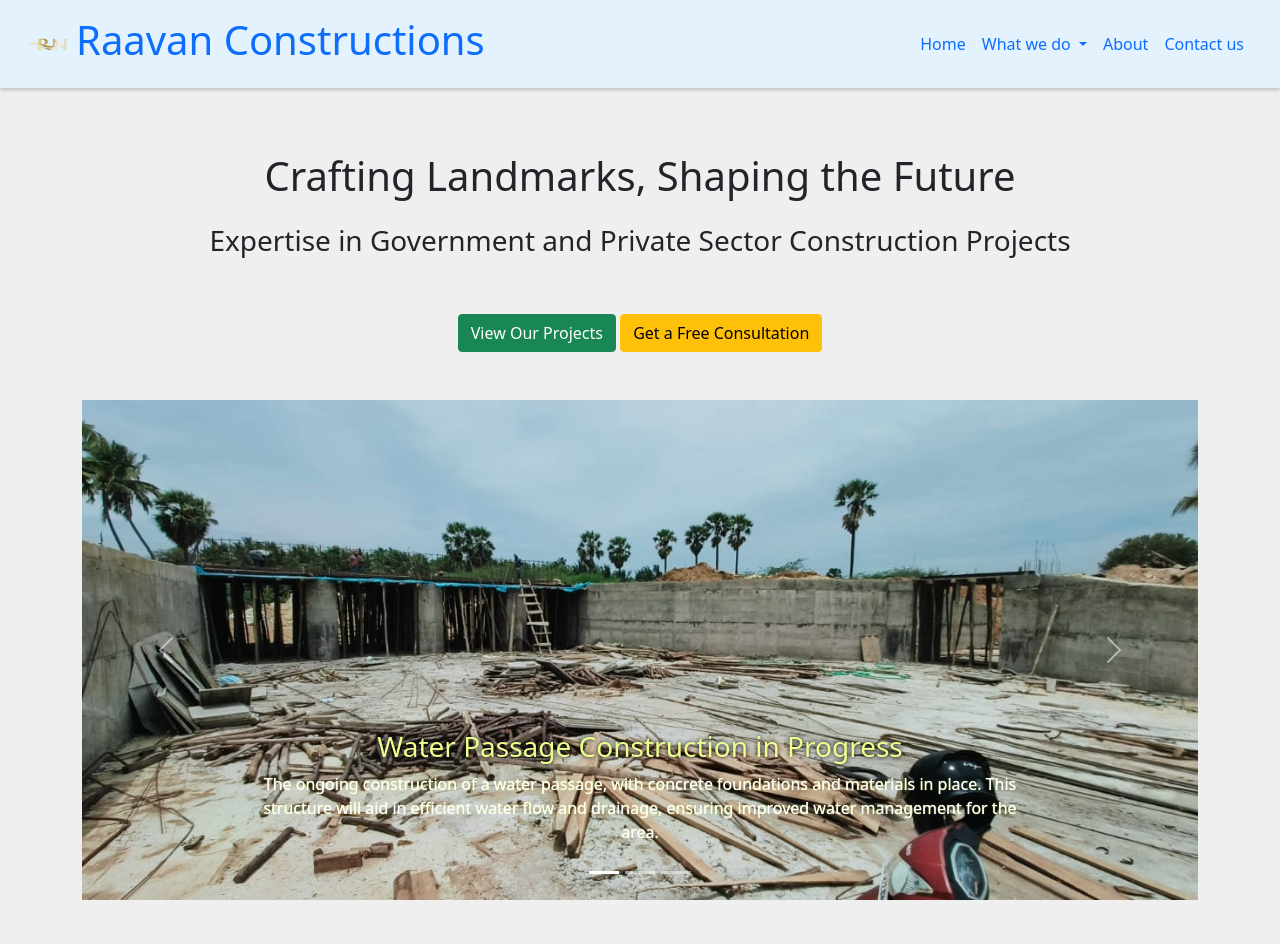
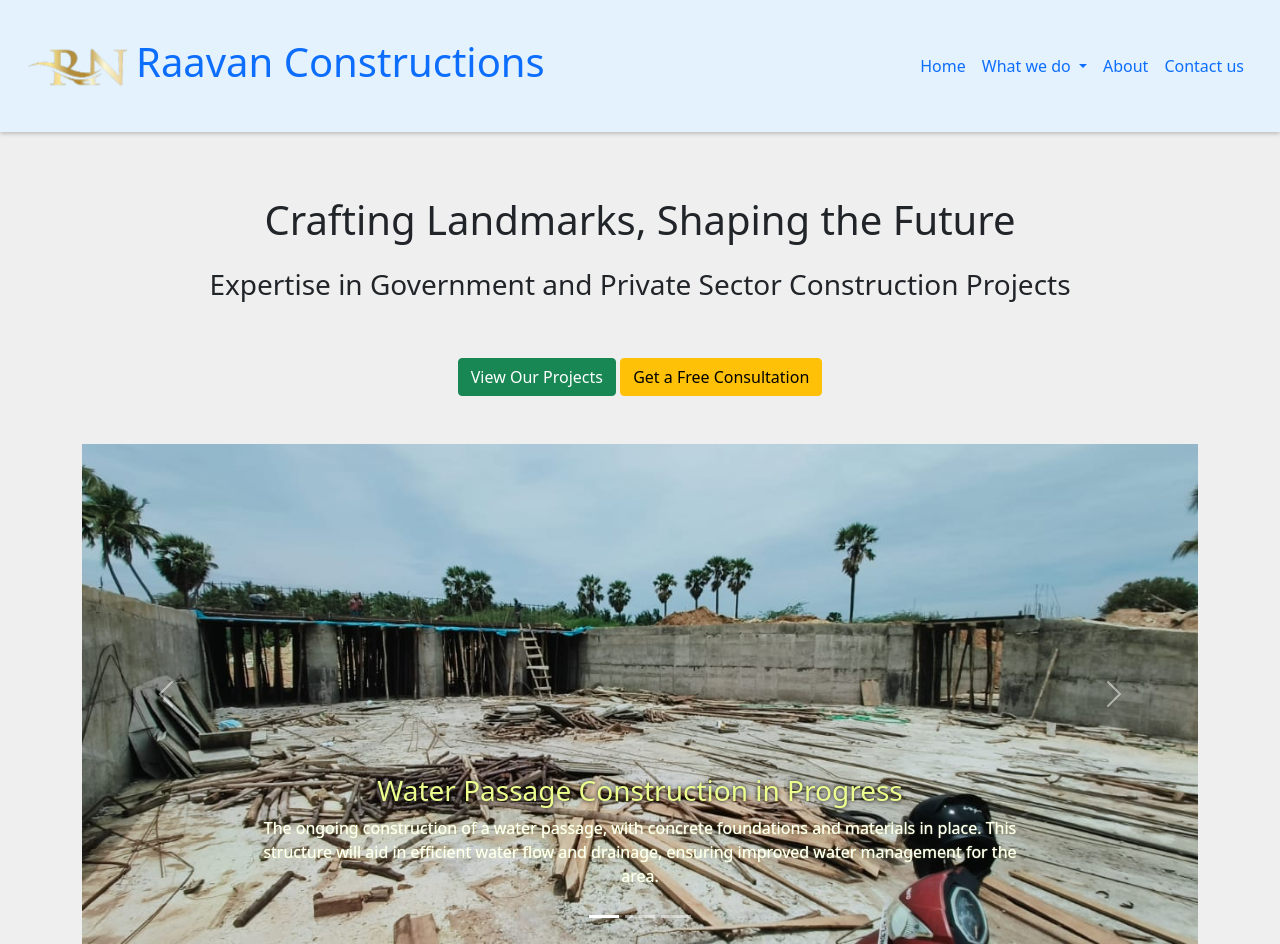
Before and after one commit to BharathASL/raavanan-constructions-website, a website: page pages/index.htm in a window 1280 px wide. Before the commit the page ends 900 px from the top, so only its background shows below. Drawn offline with nearby package versions, Linux system fonts and the light colour scheme.

Commit message:
Increased the logo size

```diff
--- a/pages/index.htm
+++ b/pages/index.htm
@@ -21,7 +21,7 @@
         <div class="container-fluid">
             <a href=""
                 class="d-flex align-items-center mb-3 mb-md-0 me-md-auto link-body-emphasis text-decoration-none">
-                <img src="../edits/logo.png" alt="Logo" class="bi me-2" width="40" height="32">
+                <img src="../edits/logo.png" alt="Logo" class="bi me-2" width="100">
                 <h1>Raavan Constructions</h1>
             </a>
             <div class="collapse navbar-collapse justify-content-end" id="navbarNavDropdown">
```
